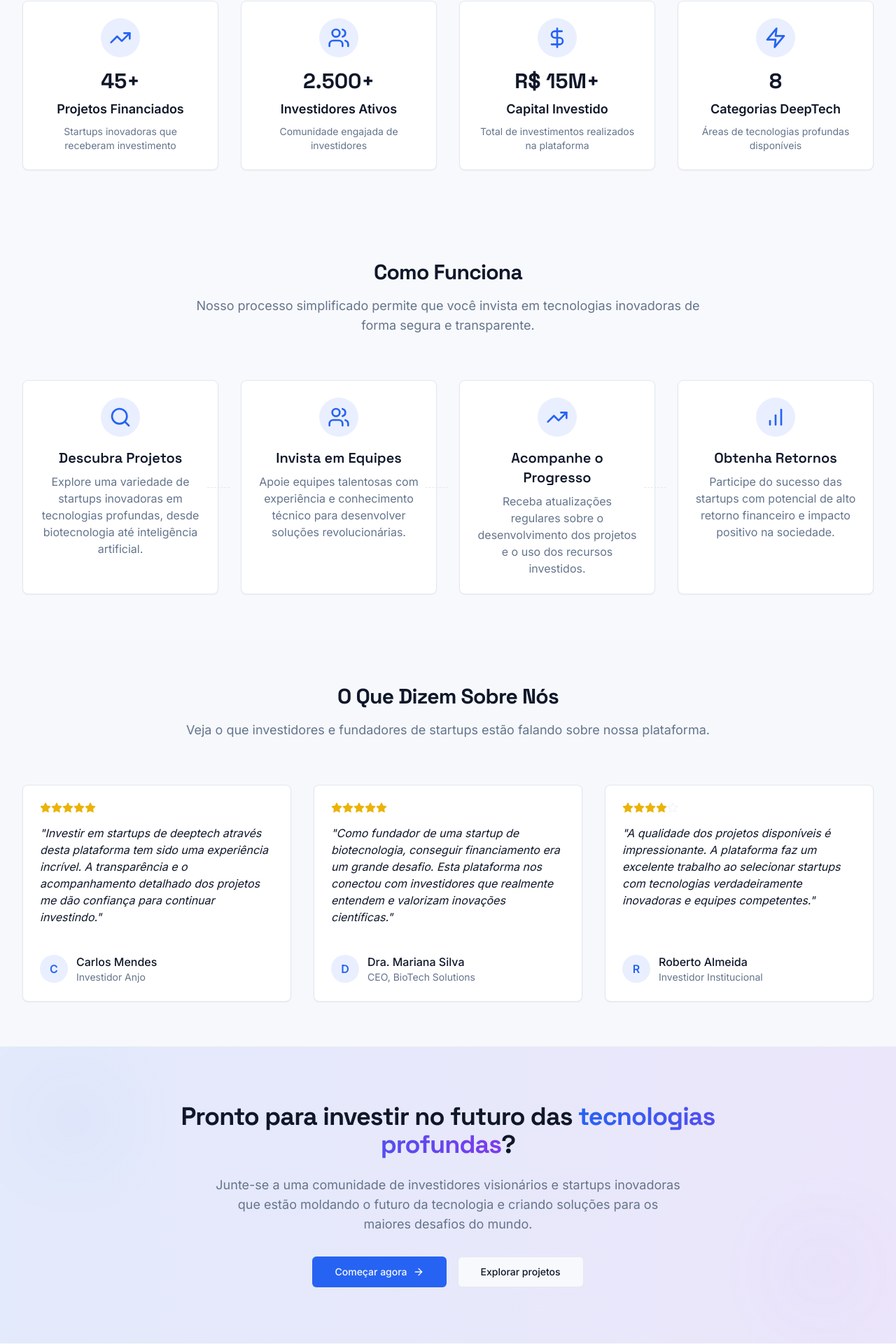
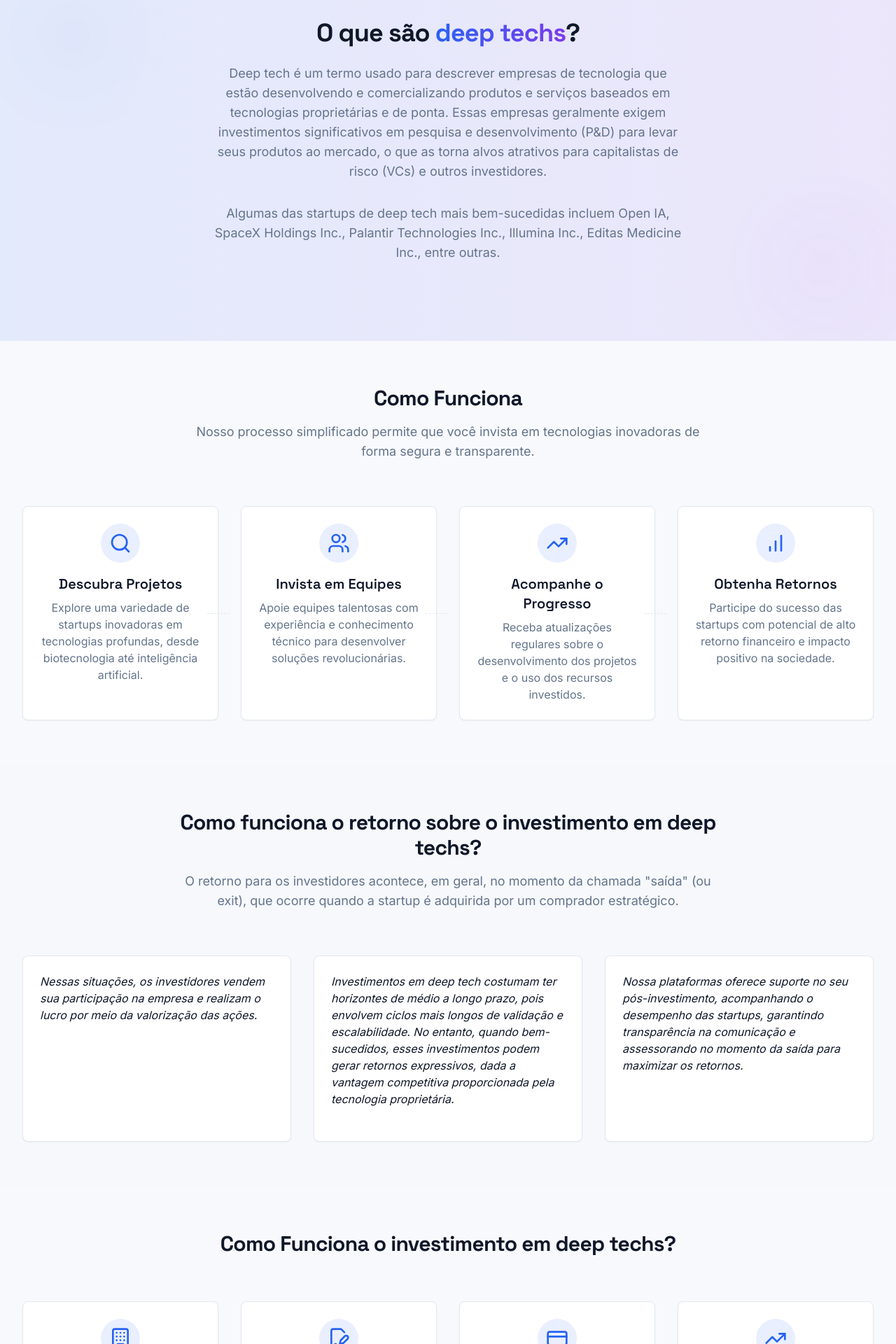
Before and after one commit to DeeptechLoor/landingpage, a React (Vite) app: page / in a window 1280 px wide. Shown: the part 821-2741 px from the top of the page at 70% size. Built offline with nearby package versions, Linux system fonts and the light colour scheme; no server answers.

Commit message:
colocando os textos que pediram

```diff
--- /dev/null
+++ b/src/components/CTASection1.jsx
@@ -0,0 +1,55 @@
+import React from 'react';
+import { motion } from 'framer-motion';
+import { ArrowRight } from 'lucide-react';
+import { Link } from 'react-router-dom';
+import { Button } from '@/components/ui/button';
+
+const CTASection = () => {
+  return (
+    <section className="py-20 relative overflow-hidden">
+      {/* Background elements */}
+      <div className="absolute inset-0 bg-gradient-to-r from-primary/10 to-accent/10"></div>
+      <div className="absolute top-0 left-0 w-full h-full opacity-30">
+        <div className="absolute top-10 left-10 w-32 h-32 bg-primary/20 rounded-full blur-3xl"></div>
+        <div className="absolute bottom-10 right-10 w-32 h-32 bg-accent/20 rounded-full blur-3xl"></div>
+      </div>
+
+      <div className="container mx-auto px-4 sm:px-6 lg:px-8 relative z-10">
+        <div className="max-w-4xl mx-auto text-center">
+          <motion.h2
+            initial={{ opacity: 0, y: 20 }}
+            whileInView={{ opacity: 1, y: 0 }}
+            viewport={{ once: true }}
+            transition={{ duration: 0.5 }}
+            className="text-3xl md:text-4xl font-bold tracking-tight mb-6"
+          >
+           O que são<span className="gradient-text"> deep techs</span>?
+          </motion.h2>
+
+          <motion.p
+            initial={{ opacity: 0, y: 20 }}
+            whileInView={{ opacity: 1, y: 0 }}
+            viewport={{ once: true }}
+            transition={{ duration: 0.5, delay: 0.1 }}
+            className="text-lg text-muted-foreground mb-8 max-w-2xl mx-auto"
+          >
+            Deep tech é um termo usado para descrever empresas de tecnologia que estão desenvolvendo e comercializando produtos e serviços baseados em tecnologias proprietárias e de ponta. Essas empresas geralmente exigem investimentos significativos em pesquisa e desenvolvimento (P&D) para levar seus produtos ao mercado, o que as torna alvos atrativos para capitalistas de risco (VCs) e outros investidores.
+            </motion.p>
+            <motion.p
+            initial={{ opacity: 0, y: 20 }}
+            whileInView={{ opacity: 1, y: 0 }}
+            viewport={{ once: true }}
+            transition={{ duration: 0.5, delay: 0.1 }}
+            className="text-lg text-muted-foreground mb-8 max-w-2xl mx-auto"
+          >
+           Algumas das startups de deep tech mais bem-sucedidas incluem Open IA, SpaceX Holdings Inc., Palantir Technologies Inc., Illumina Inc., Editas Medicine Inc., entre outras.
+            </motion.p>
+
+
+        </div>
+      </div>
+    </section>
+  );
+};
+
+export default CTASection;
--- a/src/components/HeroSection.jsx
+++ b/src/components/HeroSection.jsx
@@ -74,7 +74,7 @@ const HeroSection = () => {
                 <div className="rounded-full bg-primary/10 p-1">
                   <Shield size={16} className="text-primary" />
                 </div>
-                <span className="text-sm">Investimentos seguros</span>
+                <span className="text-sm">Investimentos em startups de modo seguro</span>
               </div>
               <div className="flex items-center gap-2">
                 <div className="rounded-full bg-primary/10 p-1">
--- /dev/null
+++ b/src/components/HowItInvest.jsx
@@ -0,0 +1,75 @@
+import React from 'react';
+import { motion } from 'framer-motion';
+import { Building, FileSignature, CreditCard, TrendingUp } from 'lucide-react';
+
+const steps = [
+  {
+    icon: <Building className="h-8 w-8" />,
+    title: 'Escolha a empresa',
+    description: 'Selecione a oferta e valor do aporte e solicite um contrato.',
+  },
+  {
+    icon: <FileSignature className="h-8 w-8" />,
+    title: 'Assine o contrato de investimento',
+    description: 'Assine o contrato online para garantir seu investimento.',
+  },
+  {
+    icon: <CreditCard className="h-8 w-8" />,
+    title: 'Conclua o investimento',
+    description: 'Seu investimento (R$) fica com você até a conclusão da oferta.',
+  },
+  {
+    icon: <TrendingUp className="h-8 w-8" />,
+    title: 'Acompanhe sua investida',
+    description: 'Parabéns! Agora você é um investidor e pode participar dos resultados do negócio.',
+  },
+];
+
+const HowItWorks = () => {
+  return (
+    <section className="py-16">
+      <div className="container mx-auto px-4 sm:px-6 lg:px-8">
+        <motion.div
+          initial={{ opacity: 0, y: 20 }}
+          whileInView={{ opacity: 1, y: 0 }}
+          viewport={{ once: true }}
+          transition={{ duration: 0.5 }}
+          className="text-center max-w-3xl mx-auto mb-16"
+        >
+          <h2 className="text-3xl font-bold tracking-tight mb-4">Como Funciona o investimento em deep techs?</h2>
+
+        </motion.div>
+
+        <div className="grid grid-cols-1 md:grid-cols-2 lg:grid-cols-4 gap-8">
+          {steps.map((step, index) => (
+            <motion.div
+              key={index}
+              initial={{ opacity: 0, y: 20 }}
+              whileInView={{ opacity: 1, y: 0 }}
+              viewport={{ once: true }}
+              transition={{ duration: 0.5, delay: index * 0.1 }}
+              className="relative"
+            >
+              <div className="bg-card rounded-lg p-6 h-full border shadow-sm hover:shadow-md transition-shadow">
+                <div className="flex flex-col items-center text-center">
+                  <div className="mb-4 p-3 rounded-full bg-primary/10 text-primary">
+                    {step.icon}
+                  </div>
+                  <h3 className="text-xl font-semibold mb-2">{step.title}</h3>
+                  <p className="text-muted-foreground">{step.description}</p>
+                </div>
+              </div>
+
+              {/* Connector line */}
+              {index < steps.length - 1 && (
+                <div className="hidden lg:block absolute top-1/2 -right-4 w-8 border-t border-dashed border-border"></div>
+              )}
+            </motion.div>
+          ))}
+        </div>
+      </div>
+    </section>
+  );
+};
+
+export default HowItWorks;
--- /dev/null
+++ b/src/components/Returns.jsx
@@ -0,0 +1,65 @@
+import React from 'react';
+import { motion } from 'framer-motion';
+import { Star } from 'lucide-react';
+
+const testimonials = [
+  {
+    quote: "Nessas situações, os investidores vendem sua participação na empresa e realizam o lucro por meio da valorização das ações.",
+    author: "Carlos Mendes",
+    role: "Investidor Anjo",
+
+  },
+  {
+    quote: "Investimentos em deep tech costumam ter horizontes de médio a longo prazo, pois envolvem ciclos mais longos de validação e escalabilidade. No entanto, quando bem-sucedidos, esses investimentos podem gerar retornos expressivos, dada a vantagem competitiva proporcionada pela tecnologia proprietária. ",
+    author: "Dra. Mariana Silva",
+    role: "CEO, BioTech Solutions",
+    rating: 5,
+  },
+  {
+    quote: "Nossa plataformas oferece suporte no seu pós-investimento, acompanhando o desempenho das startups, garantindo transparência na comunicação e assessorando no momento da saída para maximizar os retornos.",
+    author: "Roberto Almeida",
+    role: "Investidor Institucional",
+    rating: 4,
+  },
+];
+
+const TestimonialsSection = () => {
+  return (
+    <section className="py-16 bg-muted/30">
+      <div className="container mx-auto px-4 sm:px-6 lg:px-8">
+        <motion.div
+          initial={{ opacity: 0, y: 20 }}
+          whileInView={{ opacity: 1, y: 0 }}
+          viewport={{ once: true }}
+          transition={{ duration: 0.5 }}
+          className="text-center max-w-3xl mx-auto mb-16"
+        >
+          <h2 className="text-3xl font-bold tracking-tight mb-4">Como funciona o retorno sobre o investimento em deep techs?</h2>
+          <p className="text-muted-foreground text-lg">
+          O retorno para os investidores acontece, em geral, no momento da chamada "saída" (ou exit), que ocorre quando a startup é adquirida por um comprador estratégico.
+          </p>
+        </motion.div>
+
+        <div className="grid grid-cols-1 md:grid-cols-3 gap-8">
+          {testimonials.map((testimonial, index) => (
+            <motion.div
+              key={index}
+              initial={{ opacity: 0, y: 20 }}
+              whileInView={{ opacity: 1, y: 0 }}
+              viewport={{ once: true }}
+              transition={{ duration: 0.5, delay: index * 0.1 }}
+            >
+              <div className="bg-card rounded-lg p-6 border shadow-sm h-full flex flex-col">
+                <blockquote className="flex-grow">
+                  <p className="text-foreground italic mb-6">{testimonial.quote}</p>
+                </blockquote>
+              </div>
+            </motion.div>
+          ))}
+        </div>
+      </div>
+    </section>
+  );
+};
+
+export default TestimonialsSection;
--- a/src/pages/HomePage.jsx
+++ b/src/pages/HomePage.jsx
@@ -9,6 +9,9 @@ import StatsSection from '@/components/StatsSection';
 import CTASection from '@/components/CTASection';
 import OpportunitiesList from '@/components/opportunities-list';
 import BlogSection from '@/components/BlogSection';
+import CTASection1 from '@/components/CTASection1';
+import Returns from '@/components/Returns';
+import HowItInvest from '@/components/HowItInvest';
 
 const HomePage = () => {
   return (
@@ -19,8 +22,10 @@ const HomePage = () => {
       transition={{ duration: 0.3 }}
     >
       <HeroSection />
+      <CTASection1 />
+      {/*
       <StatsSection />
-      {/*
+
       <FeaturedProjects />
       <div className="py-16 bg-muted/50">
         <div className="container mx-auto px-4 sm:px-6 lg:px-8">
@@ -29,7 +34,9 @@ const HomePage = () => {
       </div>
        <CategorySection /> */}
       <HowItWorks />
-      <TestimonialsSection />
+      <Returns />
+      <HowItInvest />
+     {/*  <TestimonialsSection />*/}
       <CTASection />
       <BlogSection />
     </motion.div>
```
